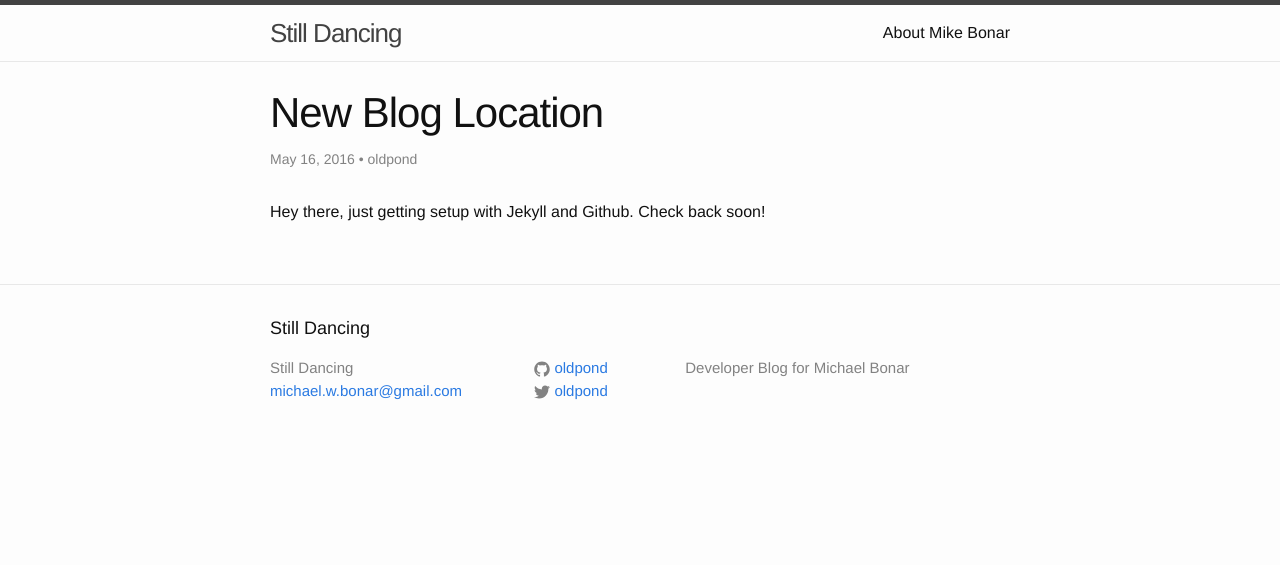
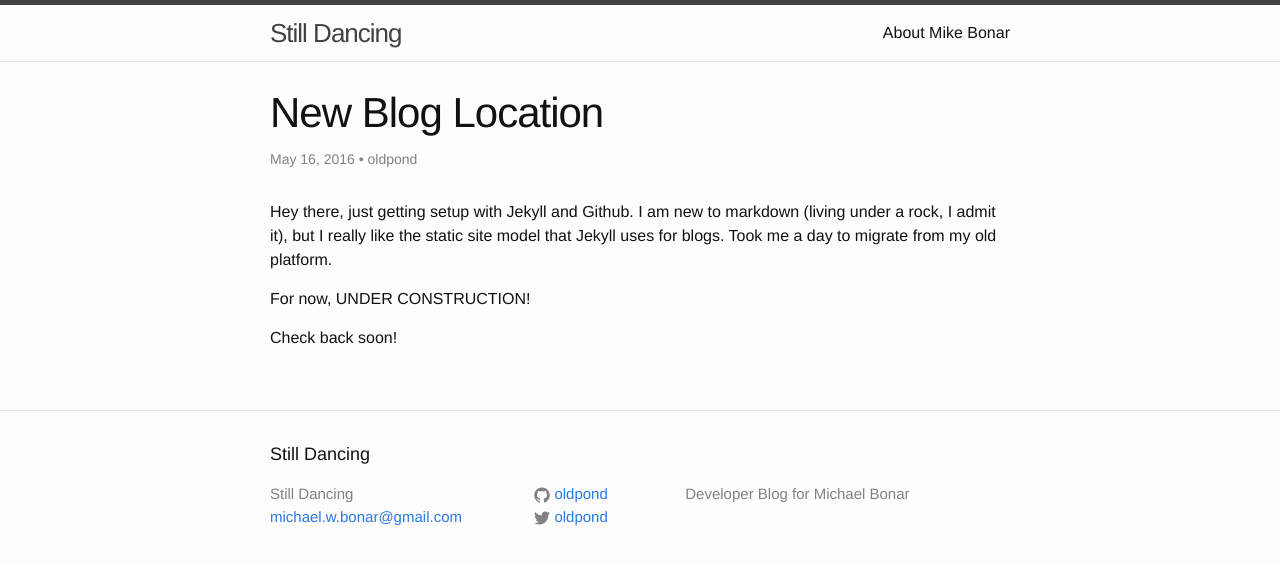
Before and after one commit to oldpond/oldpond.github.io, a Jekyll site: the page built from _posts/2016-05-16-New-Blog-Location.md, in a window 1280 px wide. Shown: the top 565 px of the page. Built offline with Jekyll 4.4.1, drawn with Linux system fonts in a browser that asks for light colours.

Commit message:
ixed a typo and added more preamble

```diff
--- a/_posts/2016-05-16-New-Blog-Location.md
+++ b/_posts/2016-05-16-New-Blog-Location.md
@@ -5,4 +5,8 @@ author: oldpond
 date: 2016-05-16
 ---
 
-Hey there, just getting setup with Jekyll and Github.  Check back soon!
+Hey there, just getting setup with Jekyll and Github.  I am new to markdown (living under a rock, I admit it), but I really like the static site model that Jekyll uses for blogs.  Took me a day to migrate from my old platform.
+
+For now, UNDER CONSTRUCTION!
+
+Check back soon!
```
Also changed, not shown: about.md (+1 -1 lines).
